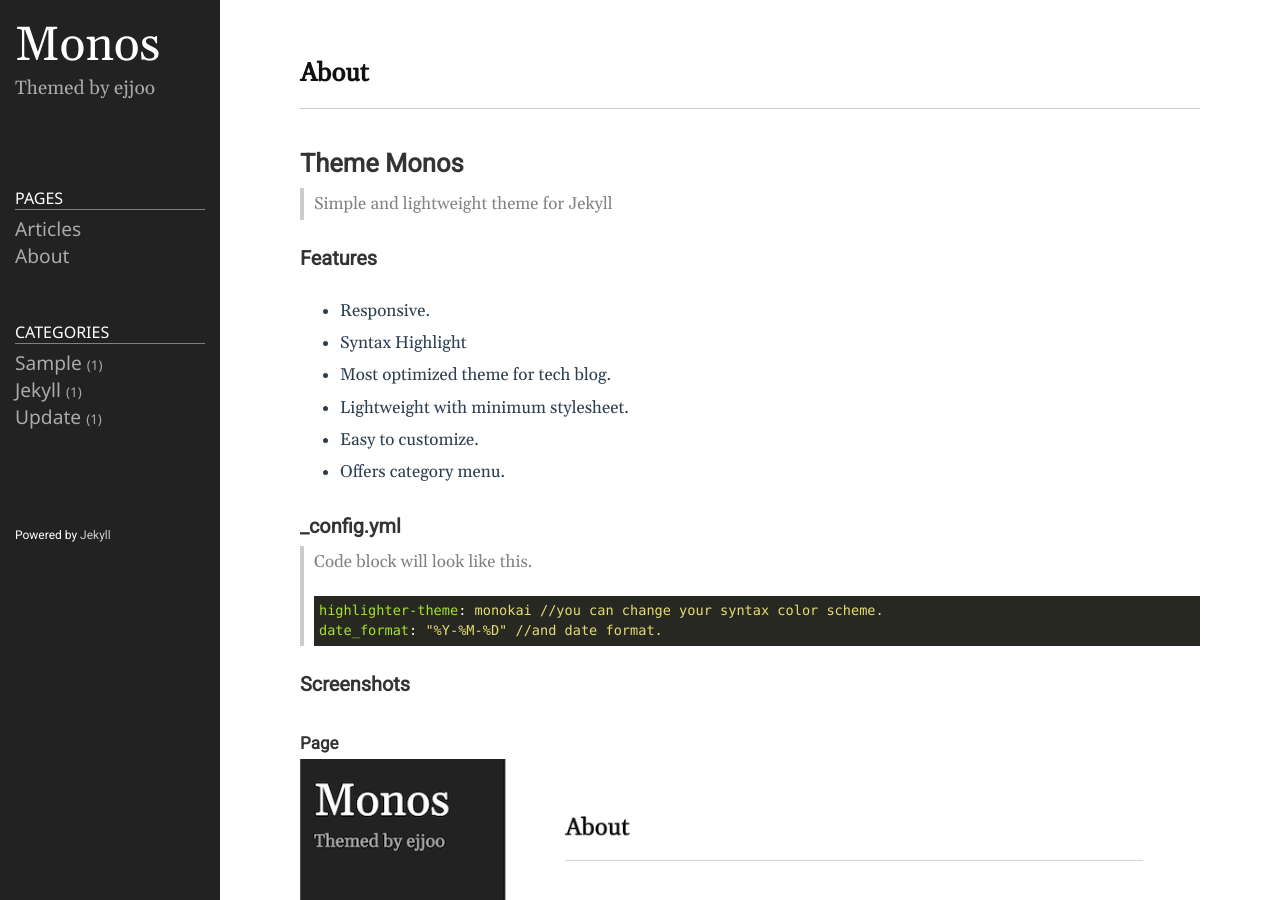
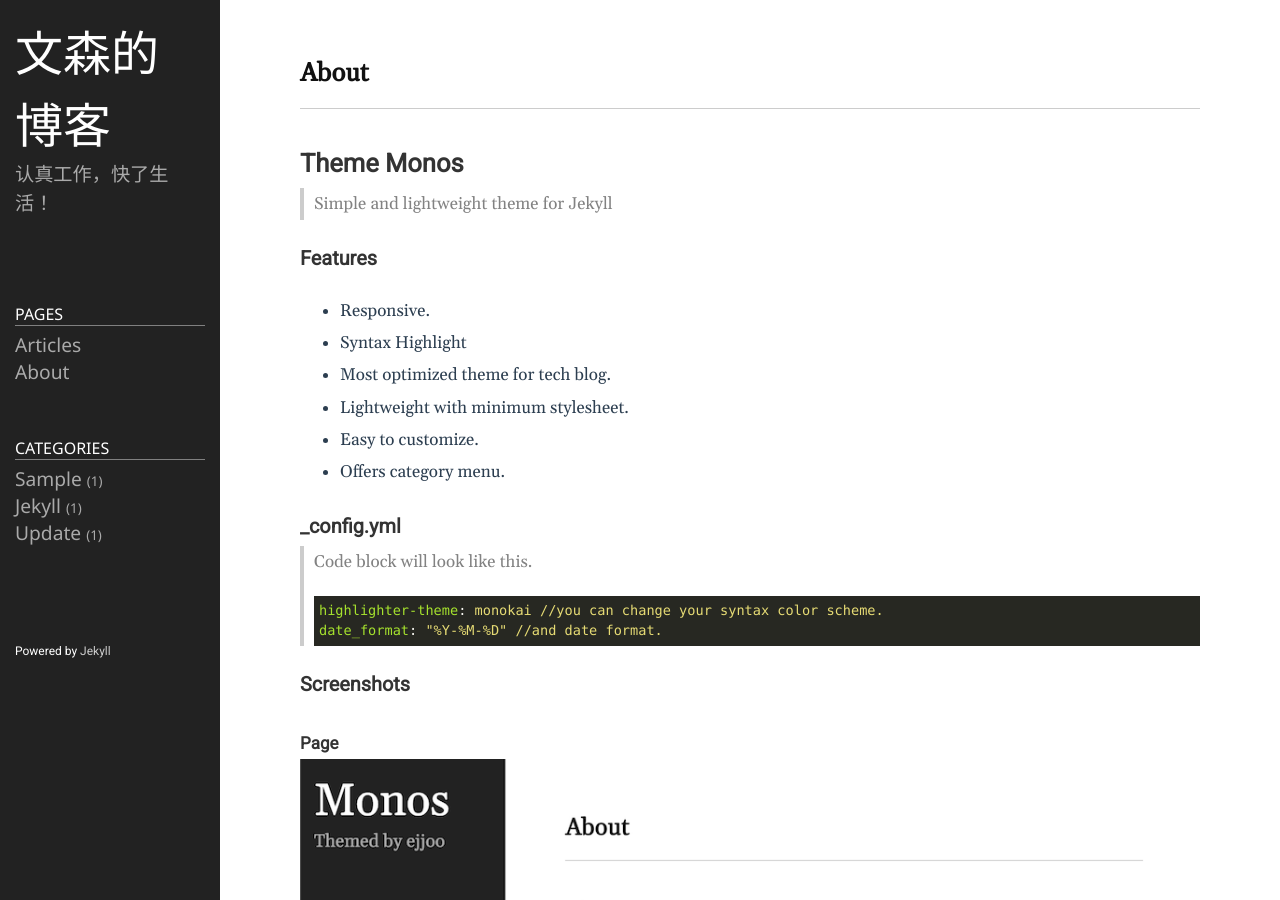
Before and after one commit to Vincent-0112/Vincent-0112.github.io, a Jekyll site: the page built from README.md, in a window 1280 px wide and 900 px high. Built offline with Jekyll 4.4.1, drawn with Linux system fonts in a browser that asks for light colours.

Commit message:
Update _config.yml

```diff
--- a/_config.yml
+++ b/_config.yml
@@ -18,10 +18,10 @@
 # You can create any custom variable you would like, and they will be accessible
 # in the templates via {{ site.myvariable }}.
 
-title: Monos
-email: ejjoo7994@gmail.com
+title: 文森的博客
+email: wenyidao@126.com
 description: >- # this means to ignore newlines until "baseurl:"
-  Themed by ejjoo
+  认真工作，快了生活！
 # baseurl: "/" # the subpath of your site, e.g. /blog
 # url: "http://ejjoo.github.io" # the base hostname & protocol for your site, e.g. http://example.com
 github_username: ejjoo
```
